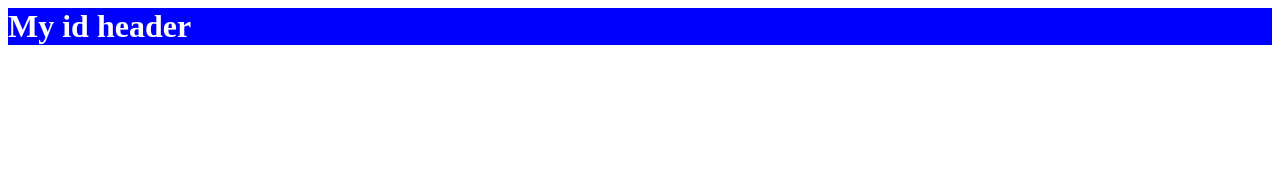
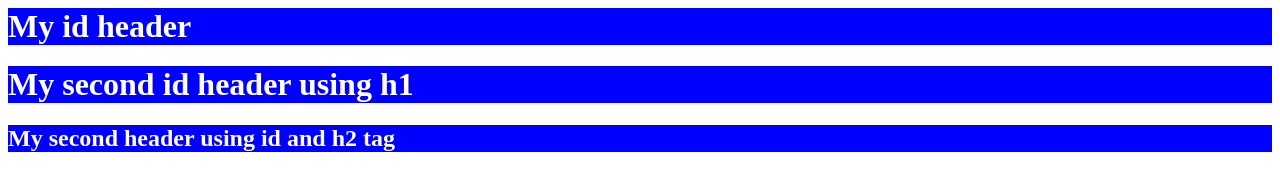
Before and after one commit to AsthaChharia/mydemo, a plain HTML site: page index.html in a window 1280 px wide. Drawn offline with Linux system fonts and the light colour scheme.

Commit message:
Update index.html

```diff
--- a/index.html
+++ b/index.html
@@ -10,6 +10,8 @@
 <body>
 
 <h1 id="myheader"> My id header </h1>
+  <h1 id="myheader"> My second id header using h1 </h1>
+  <h2 id="myheader"> My second header using id and h2 tag </h2>
 </body>
 
 </html>
```
